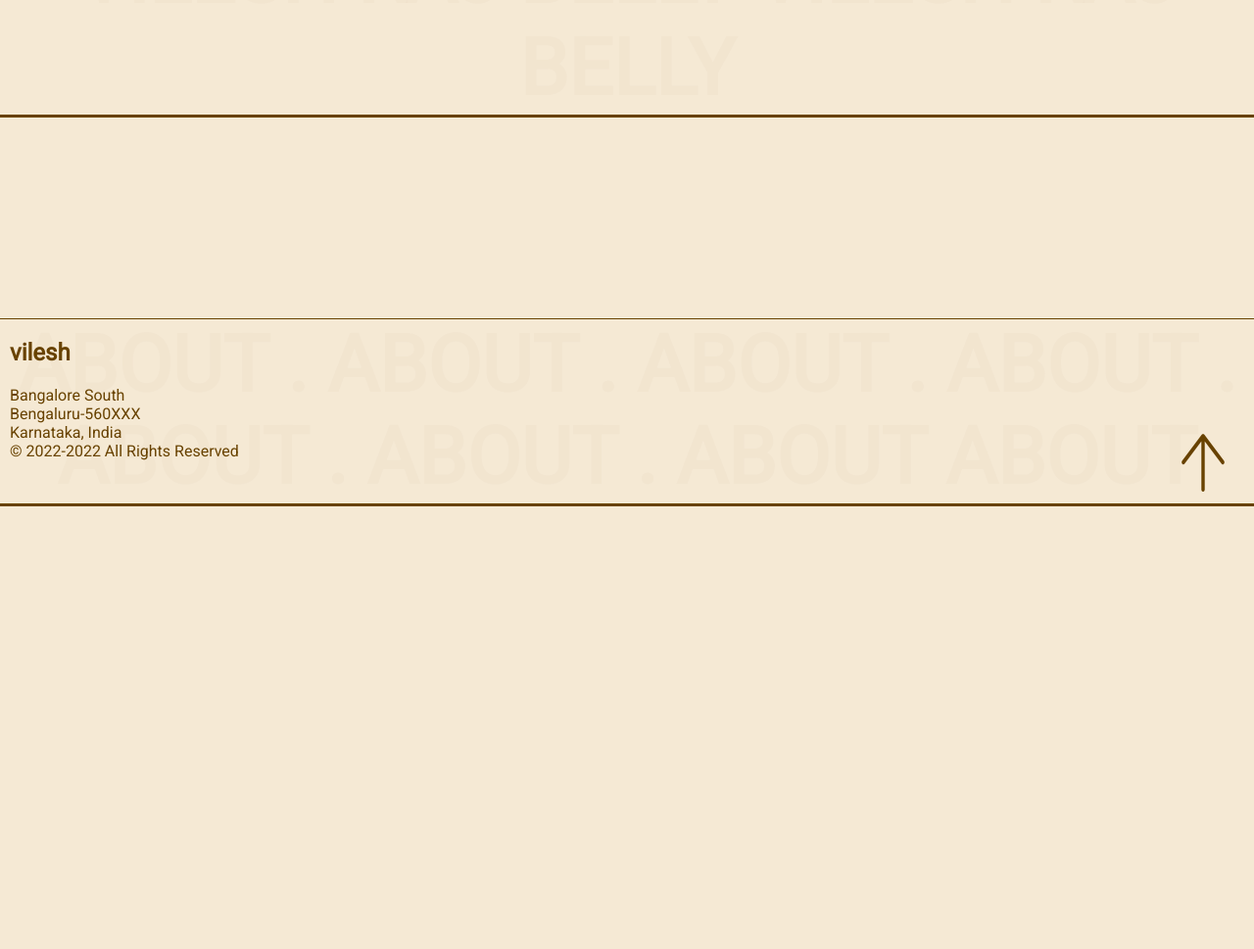
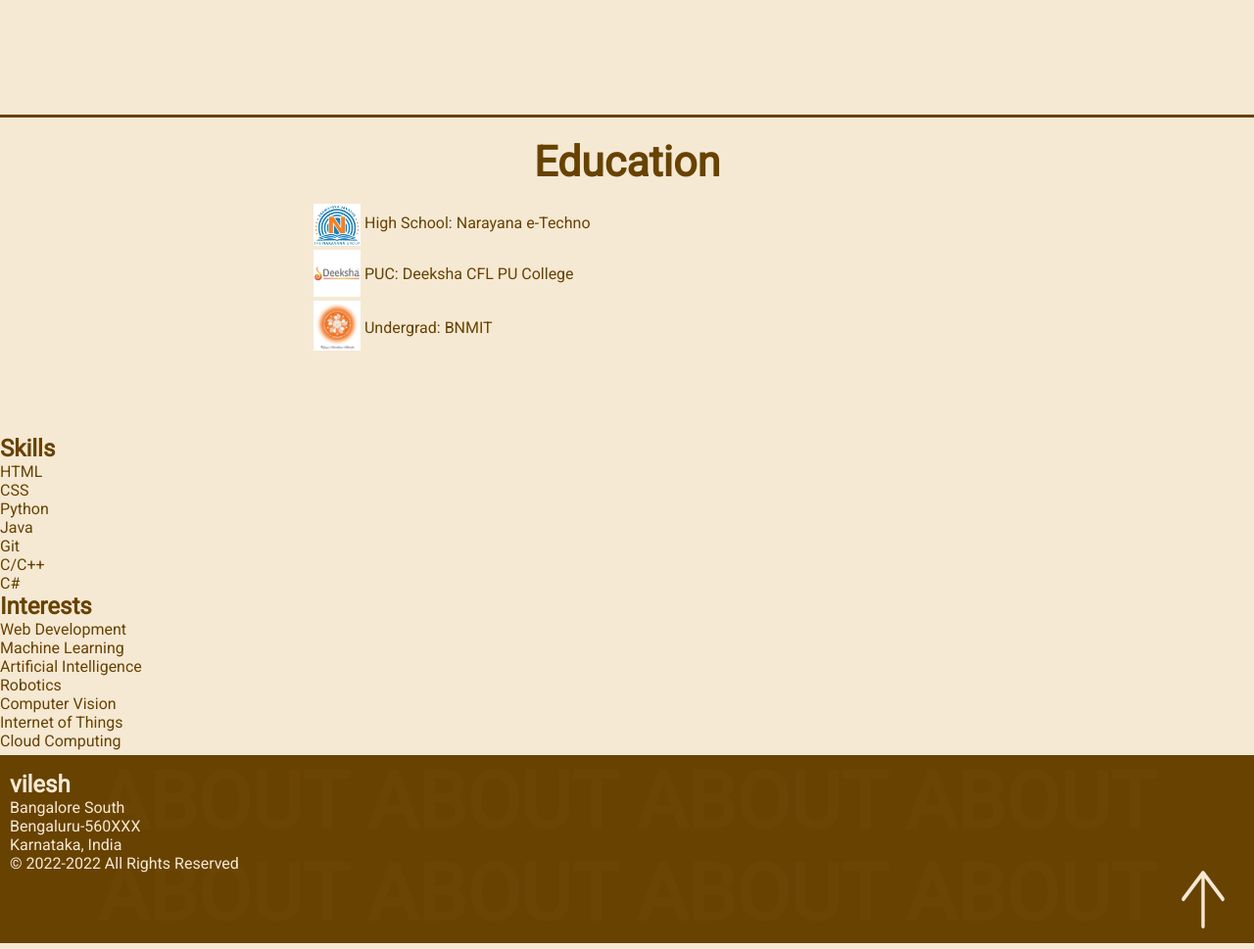
Before and after one commit to vileshrajbelly/Personalwebsite, a plain HTML site: page index.html in a window 1280 px wide. Shown: the part 700-1669 px from the top of the page at 98% size. Before the commit the page ends 1228 px from the top, so only its background shows below. Drawn offline with nearby package versions, Linux system fonts and the light colour scheme; a web font is replaced by a local one.

Commit message:
13-nov-22 partial

```diff
--- a/CSS/style.css
+++ b/CSS/style.css
@@ -20,6 +20,11 @@ h1 {
     margin-top: 0px;
     margin-bottom: 0px;
     font-size: 2.68em;
+}
+
+h2 {
+    margin-top: 0px;
+    margin-bottom: 0px;
 }
 
 a {
@@ -107,13 +112,33 @@ nav {
 
 .middle-container {
     position: relative;
-    width: 200px;
-    height: 200px;
     margin: 0px;
     display: block;
 }
 
+.edu{
+    width: 50%;
+    margin: 20px auto 100px auto;
+}
+
+.edu h1 {
+    text-align: center;
+}
+
+.edu img{
+    position: relative;
+    width: 3rem;
+    height: auto;
+    top: 1.1rem;
+}
+
+.edu a{
+    margin-bottom: 20px;
+    font-weight: 300;
+}
+
 .bottom-container {
+    background-color: #684200;
     position: relative;
     margin: 0px;
     margin-top: 5px;
@@ -124,7 +149,8 @@ nav {
 
 .addres {
     position: absolute;
-    top: 0%;
+    color: #F5E9D4;
+    top: 15px;
     left: 10px;
 }
 
@@ -133,7 +159,7 @@ nav {
     display: block;
     font-size: 5pc;
     text-align: center;
-    color: #68420005;
+    color: #f5e9d405;
 }
 
 .icons{
@@ -150,6 +176,7 @@ nav {
 
 .toparrow{
     position: absolute;
+    color: #F5E9D4;
     scale: 300% 400%;
     bottom: 30px;
     left: 95%;
--- a/index.html
+++ b/index.html
@@ -36,10 +36,44 @@
         </div>
     </div>
     <div class="middle-container">
-
+        <div class="edu">
+            <h1>Education</h1>
+            <div class="School">
+                <img src="images\narayana.png" alt="narayana">
+                <span>High School: <a href="https://www.narayanagroup.com/">Narayana e-Techno</a></span>
+            </div>
+            <div class="puc">
+                <img src="images\deeksha.png" alt="deeksha">
+                <span>PUC: <a href="https://deekshalearning.com/">Deeksha CFL PU College</a></span>
+            </div>
+            <div class="ug">
+                <img src="images\bnmit.jpeg" alt="bnmit">
+                <span>Undergrad: <a href="https://www.bnmit.org/electrical-electronics-engineering/">BNMIT</a></span>
+            </div>
+        </div>
+        <div class="column">
+            <h2>Skills</h2>
+            <p>HTML</p>
+            <p>CSS</p>
+            <p>Python</p>
+            <p>Java</p>
+            <p>Git</p>
+            <p>C/C++</p>
+            <p>C#</p>
+        </div>
+        <div class="column">
+            <h2>Interests</h2>
+            <p>Web Development</p>
+            <p>Machine Learning</p>
+            <p>Artificial Intelligence</p>
+            <p>Robotics</p>
+            <p>Computer Vision</p>
+            <p>Internet of Things</p>
+            <p>Cloud Computing</p>
+        </div>
     </div>
     <div class="bottom-container">
-        <h1 class="bg">ABOUT . ABOUT . ABOUT . ABOUT . ABOUT . ABOUT . ABOUT ABOUT
+        <h1 class="bg">ABOUT ABOUT ABOUT ABOUT ABOUT ABOUT ABOUT ABOUT
         </h1>
         <div class="addres">
             <h2>vilesh</h2>
```
Also changed, not shown: images/bnmit.jpeg (added), images/deeksha.png (added), images/narayana.png (added).
